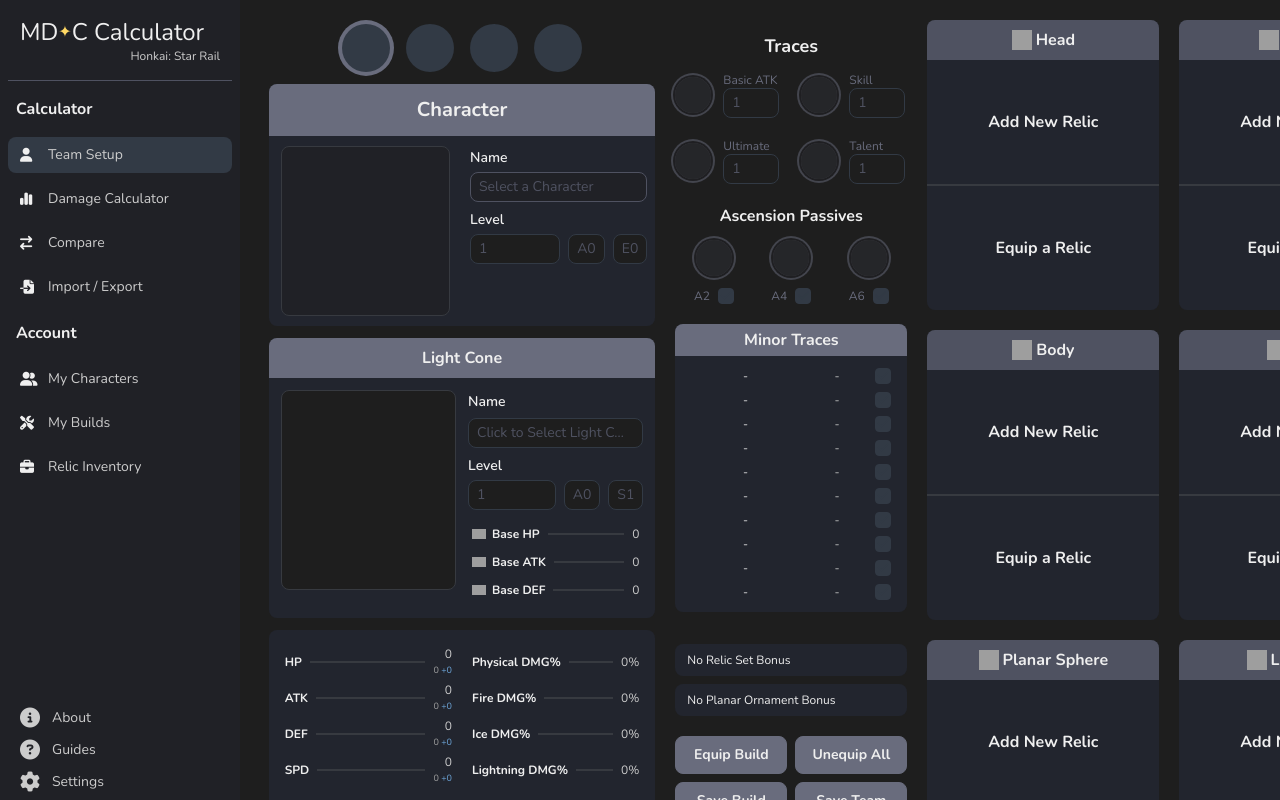
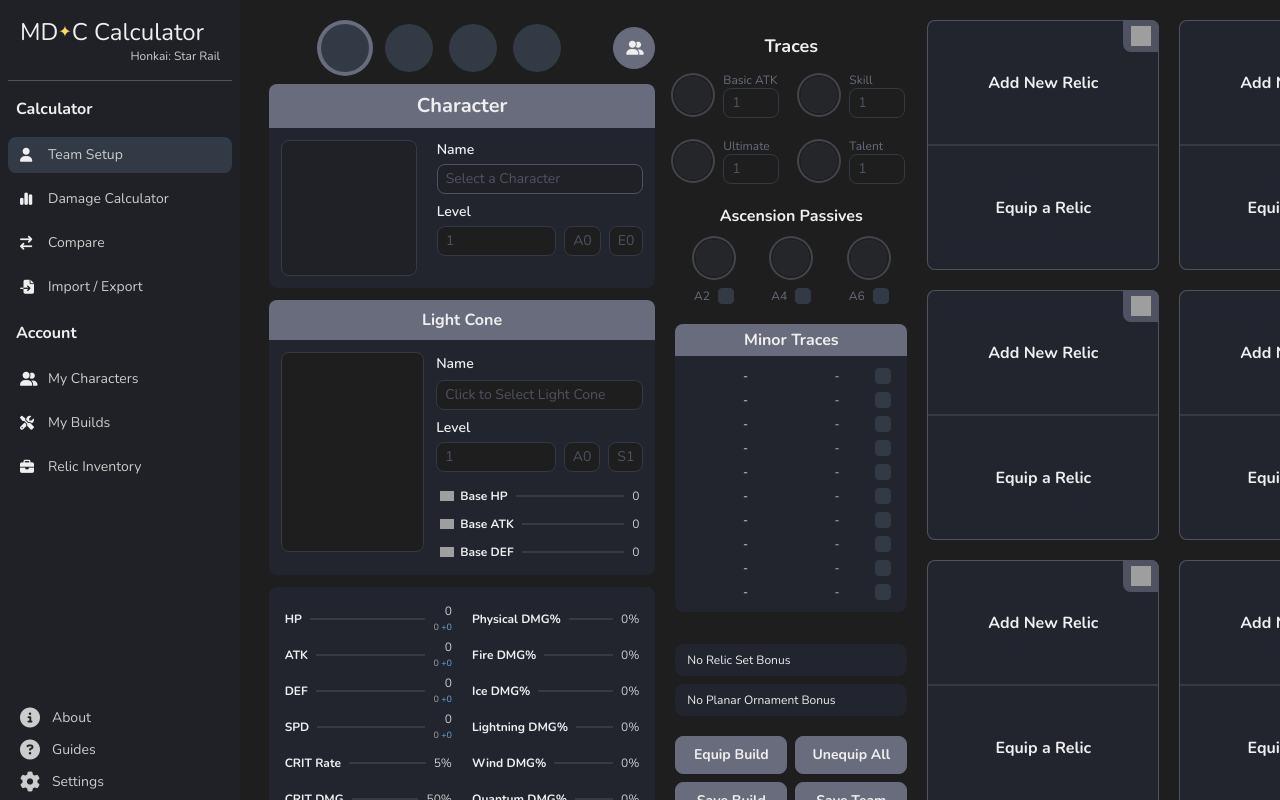
Before and after one commit to ReklezWlthr/mdc-calculator-hsr, a Next.js app: page / in a window 1280 px wide. Shown: the top 800 px of the page. Built offline with nearby package versions, Linux system fonts and the light colour scheme; grey boxes are pictures that could not be loaded.

Commit message:
update: page redesign

```diff
--- a/src/data/lib/stats/conditionals/characters/Qingque.ts
+++ b/src/data/lib/stats/conditionals/characters/Qingque.ts
@@ -230,6 +230,12 @@
         },
       ]
 
+      if (c >= 1)
+        base.ULT_DMG.push({
+          name: 'Eidolon 1',
+          source: 'Self',
+          value: 0.1,
+        })
       if (form.qq_enhance) {
         base.BA_ALT = true
         base[Stats.P_ATK].push({
--- a/src/presentation/components/inputs/tag_select_input.tsx
+++ b/src/presentation/components/inputs/tag_select_input.tsx
@@ -112,7 +112,11 @@
                     onToggleSelection(item.value)
                 }}
               >
-                <CheckboxInput checked={isSelected(item.value)} onClick={() => null} />
+                <CheckboxInput
+                  checked={isSelected(item.value)}
+                  onClick={() => null}
+                  disabled={_.size(values) >= maxSelection && !isSelected(item.value)}
+                />
                 {item.img && <img src={item.img} className="object-cover w-3.5" />}
                 <span className="block truncate">{item.name}</span>
               </div>
--- a/src/presentation/hsr/components/character_block.tsx
+++ b/src/presentation/hsr/components/character_block.tsx
@@ -50,14 +50,14 @@
 
   return (
     <div className="w-full font-bold text-white rounded-lg bg-primary-dark">
-      <div className="flex justify-center px-5 py-3 text-xl rounded-t-lg bg-primary-lighter">Character</div>
-      <div className="flex h-[190px]">
-        <div className="flex items-center w-1/2 px-3 py-3">
-          <div
-            className="w-full duration-200 border rounded-lg cursor-pointer bg-primary-darker border-primary-border aspect-square hover:border-primary-light"
-            onClick={onOpenModal}
-          >
-            {characterData && (
+      <div className="flex justify-center px-5 py-2 text-xl rounded-t-lg bg-primary-lighter">Character</div>
+      <div className="flex">
+        <div
+          className="relative h-[136px] m-3 duration-200 border rounded-lg cursor-pointer bg-primary-darker border-primary-border aspect-square hover:border-primary-light"
+          onClick={onOpenModal}
+        >
+          {characterData && (
+            <>
               <img
                 src={`https://api.hakush.in/hsr/UI/avatarshopicon/${formatIdIcon(
                   characterData?.id,
@@ -65,10 +65,29 @@
                 )}.webp`}
                 className="object-cover aspect-square object-[0_20%]"
               />
-            )}
-          </div>
+              <div className="flex gap-0.5 absolute bottom-1 left-1">
+                <div
+                  className="flex items-center justify-center w-8 h-8 p-1 bg-opacity-75 rounded-full bg-primary-darker"
+                  title={characterData?.path}
+                >
+                  <img src={getPathImage(characterData?.path)} />
+                </div>
+              </div>
+              <div className="absolute px-1.5 py-0.5 rounded-lg bottom-1 right-1 bg-primary-darker">
+                <RarityGauge rarity={rarity} textSize="text-xs" />
+              </div>
+              <div className="flex gap-0.5 absolute bottom-10 left-1">
+                <div
+                  className="flex items-center justify-center w-8 h-8 p-1.5 rounded-full bg-primary-darker bg-opacity-75"
+                  title={characterData?.element}
+                >
+                  <img src={getElementImage(characterData?.element)} />
+                </div>
+              </div>
+            </>
+          )}
         </div>
-        <div className="w-1/2 px-2 py-3 space-y-2">
+        <div className="w-full py-3 pl-2 pr-3 space-y-2">
           <div className="space-y-1">
             <p className="text-sm font-semibold">Name</p>
             <PillInput
@@ -126,27 +145,6 @@
               />
             </div>
           </div>
-          {characterData && (
-            <div className="flex items-center justify-between gap-2 px-3 pt-1">
-              <div className="flex gap-0.5">
-                <div
-                  className="lex items-center justify-center p-1.5 rounded-full w-10 h-10 bg-primary"
-                  title={characterData?.path}
-                >
-                  <img src={getPathImage(characterData?.path)} />
-                </div>
-              </div>
-              <RarityGauge rarity={rarity} />
-              <div className="flex gap-0.5">
-                <div
-                  className="flex items-center justify-center w-10 h-10 p-2 rounded-full bg-primary"
-                  title={characterData?.element}
-                >
-                  <img src={getElementImage(characterData?.element)} />
-                </div>
-              </div>
-            </div>
-          )}
         </div>
       </div>
     </div>
--- a/src/presentation/hsr/components/lc_block.tsx
+++ b/src/presentation/hsr/components/lc_block.tsx
@@ -137,21 +137,25 @@
     }, [modalStore, index, char, setWeapon])
 
     return (
-      <div className="w-full font-bold text-white rounded-lg bg-primary-dark h-[280px]">
+      <div className="w-full font-bold text-white rounded-lg bg-primary-dark h-[275px]">
         <div className="flex justify-center px-5 py-2 rounded-t-lg bg-primary-lighter">Light Cone</div>
-        <div className="grid h-full grid-cols-2 gap-3 p-3">
+        <div className="flex gap-3 p-3 h-fit">
           <div
-            className={classNames('flex flex-col justify-between gap-1 h-fit shrink-0', {
-              'cursor-pointer': char && canEdit && team[index]?.cId,
-            })}
+            className={classNames(
+              'flex flex-col h-[200px] w-fit aspect-[226/315] justify-between gap-1 shrink-0 relative',
+              {
+                'cursor-pointer': char && canEdit && team[index]?.cId,
+              }
+            )}
             onClick={onOpenModal}
           >
             {weaponData ? (
               <>
                 <div
                   className={classNames(
-                    'items-center justify-center rounded-lg h-[200px] bg-primary-darker shrink-0 border border-primary-border',
-                    loading ? 'flex' : 'hidden'
+                    'items-center justify-center h-full rounded-lg bg-primary-darker shrink-0 border',
+                    loading ? 'flex' : 'hidden',
+                    invalid ? 'border-error' : 'border-primary-border'
                   )}
                 >
                   <i className="text-5xl animate-spin fa-solid fa-circle-notch text-gray" />
@@ -159,7 +163,7 @@
                 <img
                   src={`https://api.hakush.in/hsr/UI/lightconemaxfigures/${weaponData?.id}.webp`}
                   className={classNames(
-                    'object-contain h-[200px] py-2 border rounded-lg bg-primary-darker duration-200',
+                    'object-contain p-2 flex h-full justify-center border rounded-lg bg-primary-darker duration-200',
                     loading ? 'hidden' : 'block',
                     invalid ? 'border-error' : 'border-primary-border',
                     {
@@ -178,14 +182,20 @@
                 })}
               />
             )}
-            {!!rarity &&
-              (invalid ? (
-                <p className="text-xs text-center text-red">PATH MISMATCHED</p>
-              ) : (
-                <RarityGauge rarity={rarity} textSize="text-sm" />
-              ))}
+            {!!rarity && (
+              <div className="absolute bottom-2 right-2 bg-primary-bg px-1.5 py-0.5 rounded-lg">
+                {invalid ? (
+                  <p className="text-xs text-red">
+                    <i className="mr-1 fa-solid fa-ban text-error" />
+                    INVALID
+                  </p>
+                ) : (
+                  <RarityGauge rarity={rarity} textSize="text-xs" />
+                )}
+              </div>
+            )}
           </div>
-          <div className="space-y-3">
+          <div className="w-[calc(100%-155px)] space-y-3">
             <div className="space-y-1">
               <div className="flex items-center justify-between w-full h-6">
                 <p className="text-sm font-semibold">Name</p>
--- a/src/presentation/hsr/components/modals/artifact_list_modal.tsx
+++ b/src/presentation/hsr/components/modals/artifact_list_modal.tsx
@@ -70,7 +70,7 @@
                 img: 'https://enka.network/ui/hsr/SpriteOutput/UI/Avatar/Icon/' + item.img,
               }))}
               onChange={(subs) => setParams({ subs })}
-              placeholder="Sub Stats - Include All"
+              placeholder="Sub Stats - Include All (Max 4)"
               maxSelection={4}
               style="w-[220px]"
             />
--- a/src/presentation/hsr/components/modals/team_modal.tsx
+++ b/src/presentation/hsr/components/modals/team_modal.tsx
@@ -2,7 +2,6 @@
 import { PrimaryButton } from '@src/presentation/components/primary.button'
 import _ from 'lodash'
 import { observer } from 'mobx-react-lite'
-import { CharacterSelect } from '@src/presentation/hsr/components/character_select'
 import { TSetup } from '@src/data/stores/setup_store'
 import { formatIdIcon } from '@src/core/utils/data_format'
 import classNames from 'classnames'
@@ -14,6 +13,7 @@
 export interface TeamModalProps {
   onSelect: (team: TSetup) => void
   filterId?: string
+  hideCurrent?: boolean
 }
 
 export const TeamModalBlock = ({ team, button }: { team: TSetup; button: React.ReactNode }) => {
@@ -51,14 +51,14 @@
   )
 }
 
-export const TeamModal = observer(({ onSelect, filterId }: TeamModalProps) => {
-  const { modalStore, teamStore, setupStore, settingStore } = useStore()
+export const TeamModal = observer(({ onSelect, filterId, hideCurrent }: TeamModalProps) => {
+  const { modalStore, teamStore, setupStore } = useStore()
 
   const [search, setSearch] = useState('')
 
   const team = useMemo(
     () => [
-      { id: '', char: teamStore.characters, name: 'Current Team Setup' },
+      ...(hideCurrent ? [] : [{ id: '', char: teamStore.characters, name: 'Current Team Setup' }]),
       ...(search
         ? _.filter(setupStore.team, (item) =>
             _.some([..._.map(item.char, (c) => findCharacter(c?.cId)?.name), item.name], (q) =>
--- a/src/presentation/hsr/components/relic_block.tsx
+++ b/src/presentation/hsr/components/relic_block.tsx
@@ -43,10 +43,10 @@
         duration
       )}
     >
-      <p className="text-sm">{title}</p>
+      <p className="text-xs">{title}</p>
       <i
         className={classNames(
-          'flex items-center justify-center w-11 h-11 p-2 text-xl rounded-full bg-primary-light hover:bg-primary cursor-pointer duration-200',
+          'flex items-center justify-center w-10 h-10 p-2 text-lg rounded-full bg-primary-light hover:bg-primary cursor-pointer duration-200',
           icon
         )}
         onClick={onClick}
@@ -138,33 +138,21 @@
   return (
     <div
       className={classNames(
-        'flex flex-col w-full font-bold text-white duration-200 rounded-lg bg-primary-dark h-[290px] group',
+        'flex flex-col w-full font-bold text-white duration-200 rounded-lg bg-primary-dark h-[250px] group ring-inset ring-1 ring-primary-light relative',
         {
           'hover:scale-[97%]': canEdit,
         }
       )}
     >
-      <div className="h-10 overflow-hidden rounded-t-lg bg-primary-light shrink-0">
-        <div
-          className={classNames('px-5 py-2 space-y-5 duration-200', {
-            'group-hover:-translate-y-1/2': canEdit && props.aId,
-          })}
-        >
-          <div className="flex items-center justify-center gap-1">
-            <img
-              src={`https://api.hakush.in/hsr/UI/relicfigures/IconRelic${RelicPieceIcon[props.piece]}.webp`}
-              className="w-5 h-5"
-            />
-            <p>{pieceName}</p>
-          </div>
-          <div className="flex items-center justify-center gap-1">
-            <p>Relic Menu</p>
-          </div>
-        </div>
+      <div className="absolute top-0 right-0 flex items-center justify-center h-8 pointer-events-none w-9 rounded-se-lg rounded-es-lg bg-primary-light">
+        <img
+          src={`https://api.hakush.in/hsr/UI/relicfigures/IconRelic${RelicPieceIcon[props.piece]}.webp`}
+          className="w-5 h-5"
+        />
       </div>
       {props.aId ? (
         <div className="relative w-full">
-          <div className="p-3 space-y-3">
+          <div className="px-3 py-4 space-y-3">
             <div className="flex gap-4">
               <div className="relative w-14 h-14 shrink-0">
                 <img
@@ -198,7 +186,7 @@
                   : toPercentage(mainStat)}
               </p>
             </div>
-            <p className="flex items-center justify-center text-xs text-primary-lighter">✦✦✦✦✦</p>
+            <div className="border-t-2 border-dashed border-primary-light !my-4 opacity-40" />
             {_.map(subListWithRolls, (item) => (
               <div className="flex items-center gap-2 text-xs" key={item.stat}>
                 <div className="flex items-center gap-1.5 shrink-0">
@@ -221,7 +209,7 @@
             ))}
           </div>
           {canEdit && (
-            <div className="absolute flex flex-col gap-2 pr-2 pt-2 items-end top-0 w-full h-[250px] rounded-b-lg from-transparent group-hover:bg-opacity-80 bg-gradient-to-l group-hover:from-primary-darker from-30% duration-200 overflow-hidden">
+            <div className="absolute flex flex-col gap-2 pr-2 pt-2 items-end top-px left-px w-[calc(100%-2px)] h-[calc(100%-2px)] rounded-lg from-transparent group-hover:bg-opacity-80 bg-gradient-to-l group-hover:from-primary-darker from-30% duration-200 overflow-hidden">
               <MenuButton
                 icon="fa-solid fa-pen-to-square"
                 duration="duration-[200ms]"
@@ -254,16 +242,16 @@
           )}
         </div>
       ) : canEdit ? (
-        <div className="flex flex-col items-center justify-center w-full h-full">
+        <div className="flex flex-col items-center justify-center w-full h-full p-px">
           <div
-            className="flex items-center justify-center w-full h-full transition-colors duration-200 cursor-pointer hover:bg-primary-darker"
+            className="flex items-center justify-center w-full h-full transition-colors duration-200 rounded-t-lg cursor-pointer hover:bg-primary-darker"
             onClick={onOpenEditModal}
           >
             Add New Relic
           </div>
-          <div className="w-full h-0 border-t-2 border-primary-border" />
+          <div className="w-full h-0 border-t-2 border-primary" />
           <div
-            className="flex items-center justify-center w-full h-full transition-colors duration-200 cursor-pointer hover:bg-primary-darker"
+            className="flex items-center justify-center w-full h-full transition-colors duration-200 rounded-b-lg cursor-pointer hover:bg-primary-darker"
             onClick={onOpenSwapModal}
           >
             Equip a Relic
--- a/src/presentation/hsr/pages/artifact_inventory.tsx
+++ b/src/presentation/hsr/pages/artifact_inventory.tsx
@@ -103,7 +103,7 @@
                 img: 'https://enka.network/ui/hsr/SpriteOutput/UI/Avatar/Icon/' + item.img,
               }))}
               onChange={(subs) => setParams({ subs })}
-              placeholder="Sub Stats - Include All"
+              placeholder="Sub Stats - Include All (Max 4)"
               maxSelection={4}
               style="w-[300px]"
             />
--- a/src/presentation/hsr/pages/team_setup.tsx
+++ b/src/presentation/hsr/pages/team_setup.tsx
@@ -25,6 +25,7 @@
 import { SaveTeamModal } from '@src/presentation/hsr/components/modals/save_team_modal'
 import { AbilityBlock } from '../components/ability_block'
 import { BonusAbilityBlock } from '../components/bonus_ability_block'
+import { TeamModal } from '../components/modals/team_modal'
 
 export const SetToolTip = observer(({ item, set, type }: { item: number; set: string; type: 'relic' | 'planar' }) => {
   const setDetail = _.find(type === 'relic' ? RelicSets : PlanarSets, ['id', set])
@@ -98,6 +99,10 @@
     modalStore.openModal(<BuildModal index={selected} />)
   }, [selected])
 
+  const onOpenSetupModal = useCallback(() => {
+    modalStore.openModal(<TeamModal onSelect={(team) => teamStore.setValue('characters', team.char)} hideCurrent />)
+  }, [selected])
+
   const onOpenConfirmModal = useCallback(() => {
     modalStore.openModal(
       <CommonModal
@@ -122,7 +127,8 @@
     <div className="w-full customScrollbar">
       <div className="flex justify-center w-full gap-5 p-5 max-w-[1240px] mx-auto">
         <div className="w-1/3 space-y-3">
-          <div className="flex justify-center w-full gap-4 pt-1">
+          <div className="flex items-center justify-between pt-1">
+            <div className="flex justify-center w-full gap-4">
               {_.map(teamStore?.characters, (item, index) => {
                 return (
                   <CharacterSelect
@@ -133,6 +139,12 @@
                   />
                 )
               })}
+            </div>
+            <PrimaryButton
+              onClick={onOpenSetupModal}
+              icon="fa-solid fa-user-group text-sm"
+              style="!rounded-full w-[42px]"
+            />
           </div>
           <CharacterBlock index={selected} />
           <LCBlock index={selected} {...teamStore.characters[selected]?.equipments?.weapon} />
```
Also changed, not shown: src/data/lib/stats/conditionals/characters/Sushang.ts (+3 -4 lines). Lines whose indentation alone changed are shown as unchanged.
